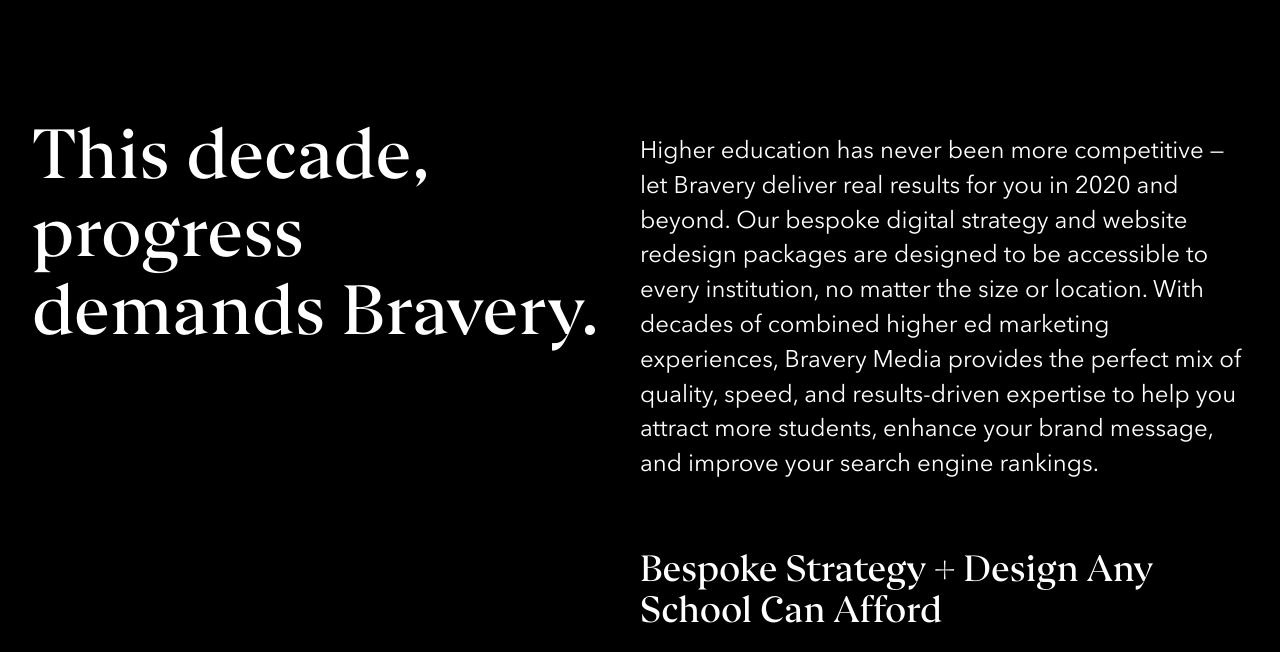
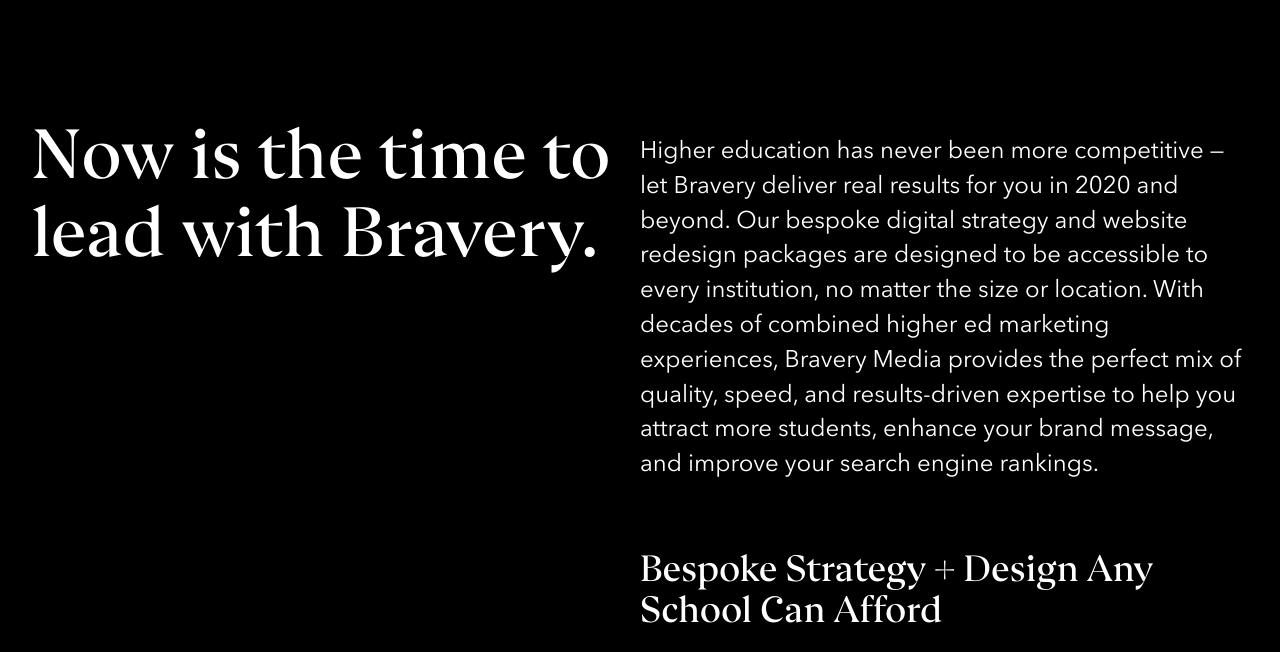
Before and after one commit to braverymedia/bravery2020, a website: page services/index.html in a window 1280 px wide. Shown: the part 91-743 px from the top of the page. Drawn offline with Linux system fonts and the light colour scheme; a small style sheet from the web is missing.

Commit message:
Add lead text in

```diff
--- a/services/index.html
+++ b/services/index.html
@@ -81,7 +81,7 @@
   </nav>
   <header class="hero">
     <div class="panel--grid">
-      <h1>This decade, progress demands Bravery.</h1>
+      <h1>Now is the time to <br>lead with Bravery.</h1>
       <article class="page-intro">
         <p class="is-large">Higher education has never been more competitive — let Bravery deliver real results for you in 2020 and beyond. Our bespoke digital strategy and website redesign packages are designed to be accessible to every institution, no matter the size or location. With decades of combined higher ed marketing experiences, Bravery Media provides the perfect mix of quality, speed, and results-driven expertise to help you attract more students, enhance your brand message, and improve your search engine rankings.</p>
         <h2>Bespoke Strategy + Design Any School Can Afford</h2>
```
